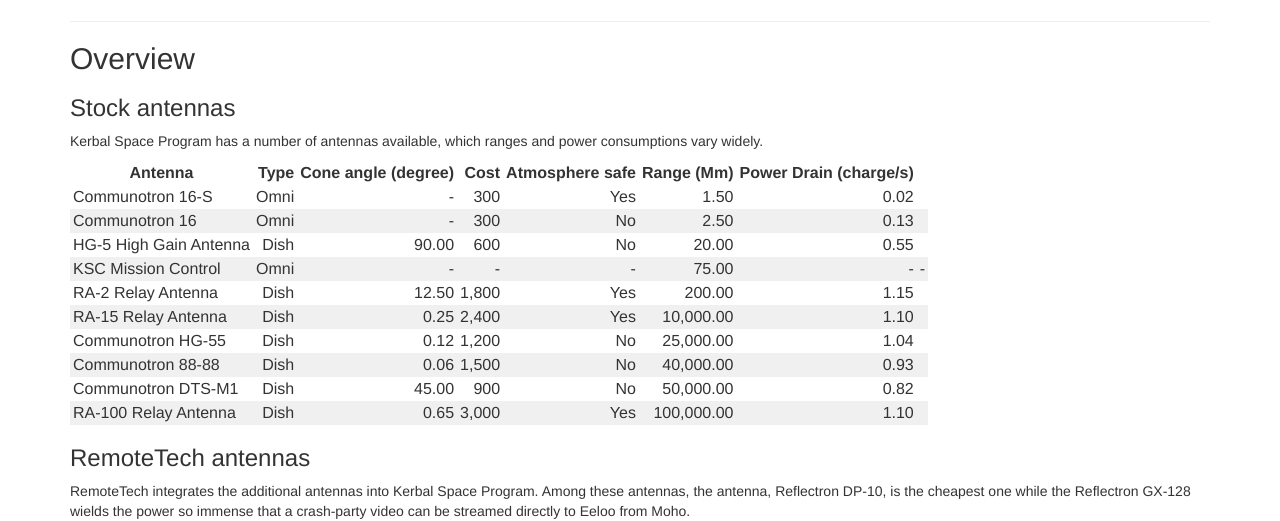
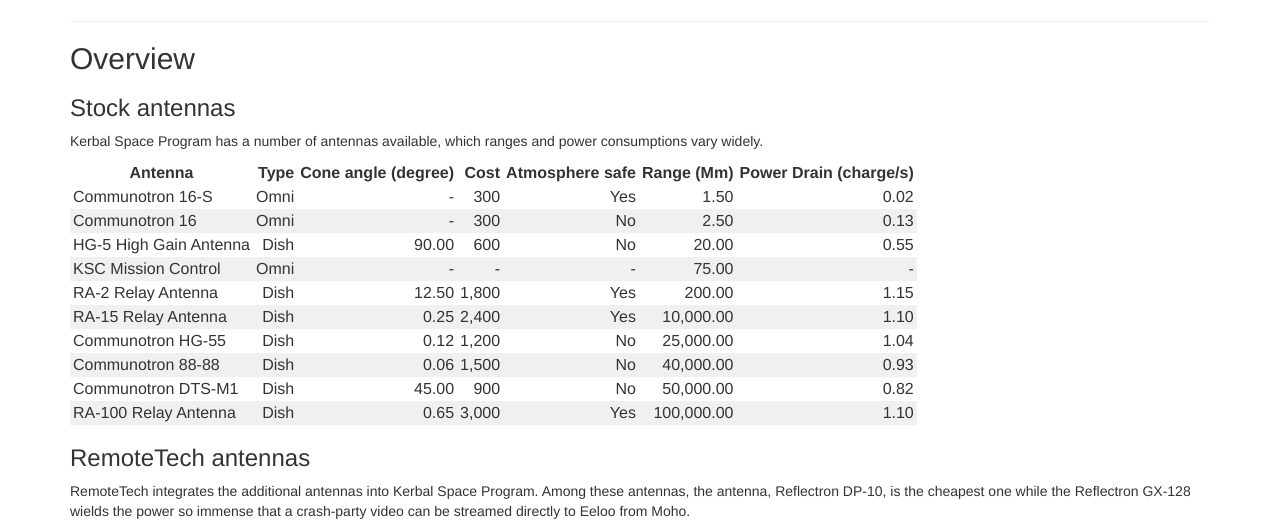
Before and after one commit to RemoteTechnologiesGroup/RemoteTech, a Jekyll site: the page built from guide/parts.md, in a window 1280 px wide and 900 px high, scrolled down 868 px. Shown: the top 521 px of the window. Built offline with Jekyll 4.4.1, drawn with Linux system fonts in a browser that asks for light colours; nearby versions of some CDN libraries.

Commit message:
Minor revisions

```diff
--- a/guide/parts.md
+++ b/guide/parts.md
@@ -19,7 +19,7 @@
 
 The probe cores are otherwise unchanged from their [stock versions](http://wiki.kerbalspaceprogram.com/wiki/Parts#Pods).
 
-<hr>
+<hr size="3">
 
 ## Overview
 
@@ -37,7 +37,7 @@
 Communotron 16-S | Omni | - | 300 | Yes | 1.50 | 0.02
 Communotron 16 | Omni | - | 300 | No | 2.50 | 0.13
 HG-5 High Gain Antenna | Dish | 90.00 | 600 | No | 20.00 | 0.55
-KSC Mission Control | Omni | - | - | - | 75.00 | - | -
+KSC Mission Control | Omni | - | - | - | 75.00 | -
 RA-2 Relay Antenna | Dish | 12.50 | 1,800 | Yes | 200.00 | 1.15
 RA-15 Relay Antenna | Dish | 0.25 | 2,400 | Yes | 10,000.00 | 1.10
 Communotron HG-55 | Dish | 0.12 | 1,200 | No | 25,000.00 | 1.04
@@ -61,7 +61,7 @@
 Reflectron GX-128 | Dish | 0.01 | 11,000 | No | 400,000.00 | 2.80
 {:.data}
 
-<hr>
+<hr size="3">
 
 ## Omnidirectional Antennas
 
@@ -234,7 +234,7 @@
 
 </div>
 
-<hr>
+<hr size="3">
 
 ## Dish Antennas
 
@@ -516,3 +516,4 @@
 ---------------
 
 </div>
+<br/>
```
